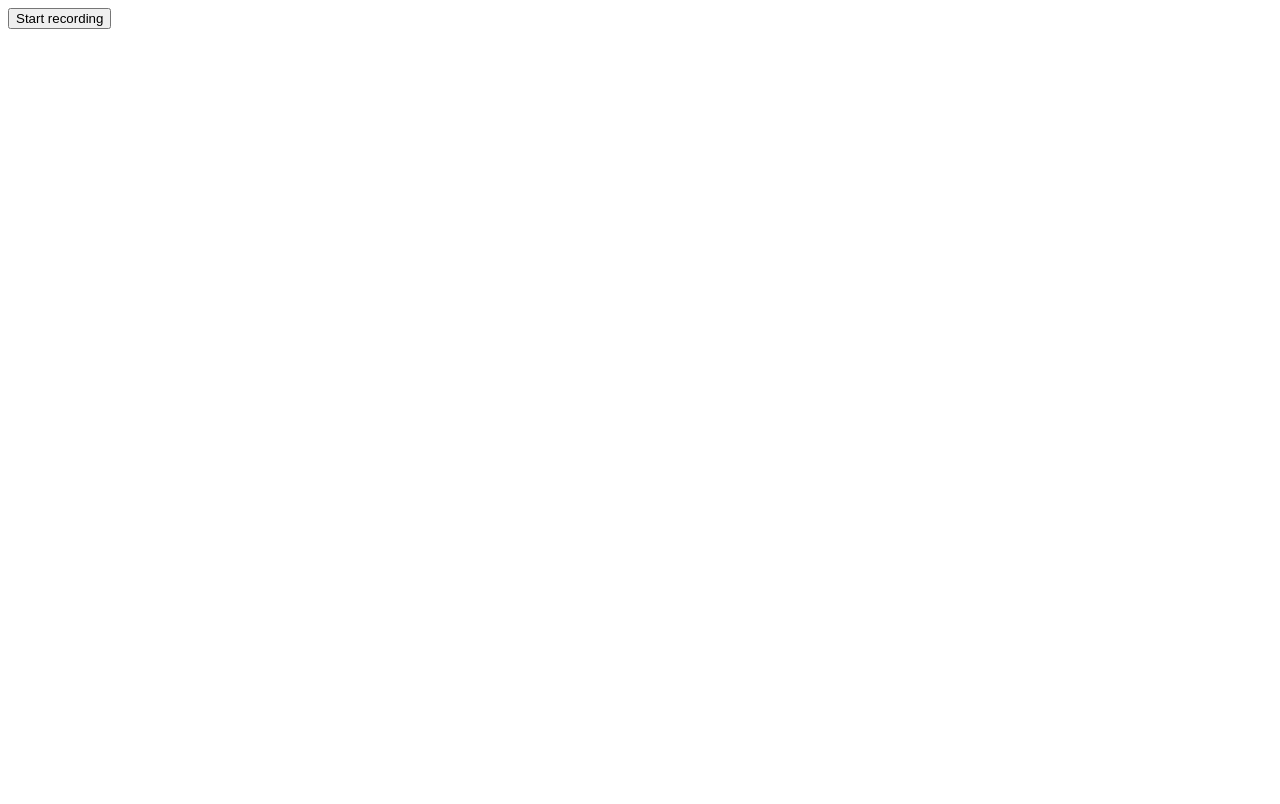
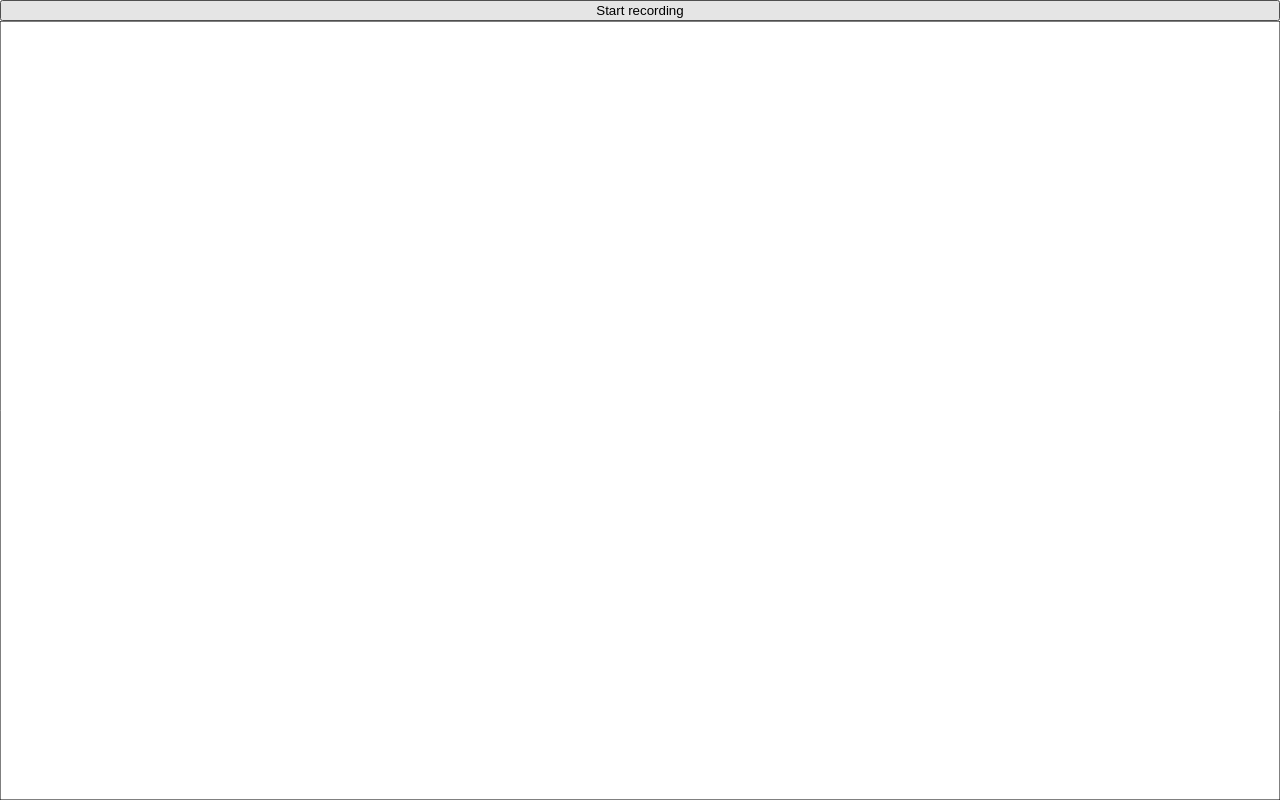
Before and after one commit to ubarbaxor/pcmviz, a website: page public/index.html in a window 1280 px wide. Drawn offline with Linux system fonts and the light colour scheme.

Commit message:
Start canvas stuff

```diff
--- a/public/index.html
+++ b/public/index.html
@@ -2,16 +2,25 @@
 <html>
     <header>
         <title>PCM data grapher</title>
-    </header>
-    <body>
+        <link rel="stylesheet" href="style.css">
+
+        <!-- Scripts from the outside, config etc. -->
         <script src="/redist/getUserMedia-polyfill.js"></script>
 
         <script src="/redist/renderjson.js"></script>
         <script>renderjson.set_show_to_level(1)</script>
+        <!-- End scripts block -->
+    </header>
 
+    <body>
         <button id="toggleStream" onclick="startMicStream(streaming)">Start recording</button>
         <div id="sample"><dummy /></div>
         <div id="buffer"><dummy /></div>
-        <script src="/pcm.js"></script>
+        <div id="canvasContainer">
+            <canvas id="render"></canvas>
+        </div>
     </body>
+    <!-- Local scripts -->
+    <script src="/pcm.js"></script>
+    <script src="/render.js"></script>
 </html>
--- /dev/null
+++ b/public/render.js
@@ -0,0 +1,25 @@
+const canvas = document.getElementById('render')
+const canvasContainer = document.getElementById('canvasContainer')
+
+const context = canvas.getContext('2d')
+
+const resizeCanvas = (ctx = context, w, h) => {
+    ctx.canvas.width = w || canvasContainer.clientWidth
+    ctx.canvas.height = h || window.innerHeight - canvas.offsetTop
+}
+
+const draw = _ => {
+    resizeCanvas()
+    ctx = context
+
+    ctx.moveTo(0,0)
+    ctx.lineTo(ctx.canvas.width, 0)
+    ctx.lineTo(ctx.canvas.width, ctx.canvas.height)
+    ctx.lineTo(0, ctx.canvas.height)
+    ctx.lineTo(0,0)
+    ctx.stroke()
+
+    window.requestAnimationFrame(draw)
+}
+
+draw()
--- /dev/null
+++ b/public/style.css
@@ -0,0 +1,17 @@
+html, body {
+    border: 0;
+    margin: 0;
+    padding: 0;
+    width: 100%;
+    height: 100%;
+}
+
+body {
+    display: flex;
+    flex-direction: column;
+    overflow: hidden;
+}
+
+#canvasContainer {
+    flex-grow: 1;
+}
```
